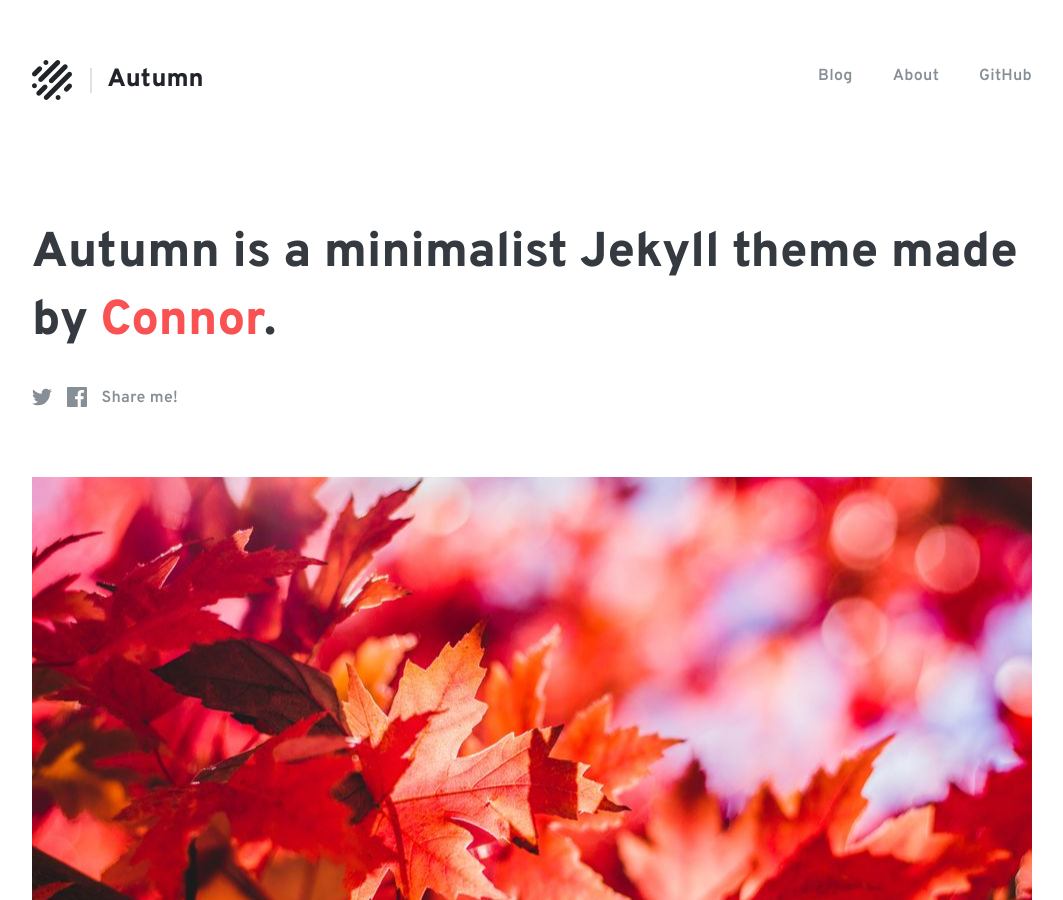
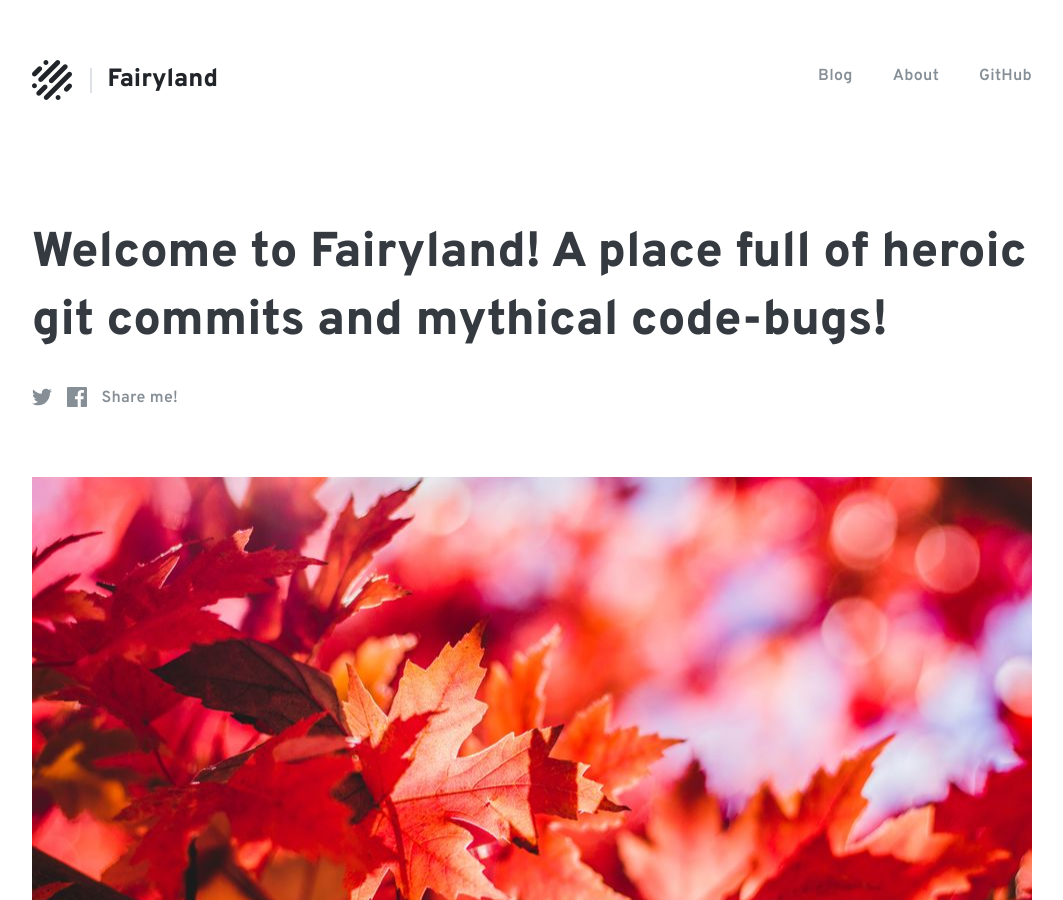
Before and after one commit to BurningFairy/BurningFairy.github.io, a Jekyll site: the page built from index.html, in a window 1280 px wide and 900 px high. Shown: the whole window, without its empty margins (108-1171 px from the left). Built offline with Jekyll 4.4.1, drawn with Linux system fonts in a browser that asks for light colours; some of the changed text lies outside the part shown.

Commit message:
changed config file (links to social, page title etc.)

```diff
--- a/_config.yml
+++ b/_config.yml
@@ -35,36 +35,36 @@
   comments: all
 
 # Site meta
-title: 'Autumn'
-tagline: 'Embrace change.'
-description: 'Autumn is a minimalist Jekyll theme made by <a href="https://connorbaer.co/" target="_blank" rel="noopener noreferrer">Connor</a>.'
-keywords: 'connor, baer, bear, designer, developer, traveller, design, code, jekyll, autumn, theme, for hire'
+title: 'Fairyland'
+tagline: 'Believe in Magic.'
+description: 'Welcome to Fairyland! A place full of heroic git commits and mythical code-bugs!'
+keywords: 'github, jekyll, fairyĺand'
 url: https://burningfairy.github.io
 baseurl: ""
 assets: /assets
 images: /images
-image: index-large.jpg
+image: rosa_sunny_banner.jpg
 logo: /assets/icons/apple-icon-144x144.png
 dark_theme: false
 
 author:
-  name: Connor Bär
-  bio: Hi, I'm Connor, the author of this blog. Nice to meet you!
-  image: author
-  url: https://connorbaer.co
-  email: hello@connorbaer.co
-  twitter: connor_baer
+  name: Burning Fairy
+  bio: Hi, I am Fairy. Welcome to Fairyland!
+  image:
+  url:
+  email: irina.karner@outlook.at
+  twitter:
 
 social:
-  twitter: https://twitter.com/connor_baer
-  instagram: https://instagram.com/connor_baer
-  github: https://github.com/connor-baer/autumn
-  medium: https://medium.com/@connor_baer
+  twitter:
+  instagram:
+  github: https://github.com/burningfairy
+  medium:
 
 version: 4.0.0
 
 github:
-  repo: https://github.com/connor-baer/autumn
+  repo: https://github.com/burningfairy/burningfairy.github.io
 
 # Integrations
 # typekit:              fcv7rfe
@@ -79,4 +79,4 @@
 excerpt_separator: <!-- Read more -->
 
 navigation:
-  GitHub: https://github.com/connor-baer/autumn
+  GitHub: https://github.com/burningfairy
```
Also changed, not shown: _images/authors/author.jpg (deleted), 1 other file.
